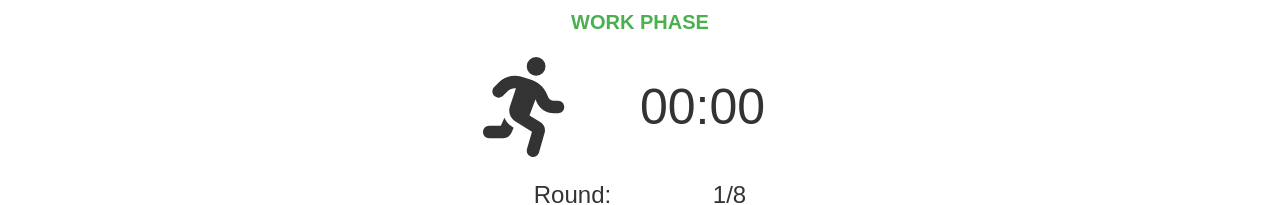
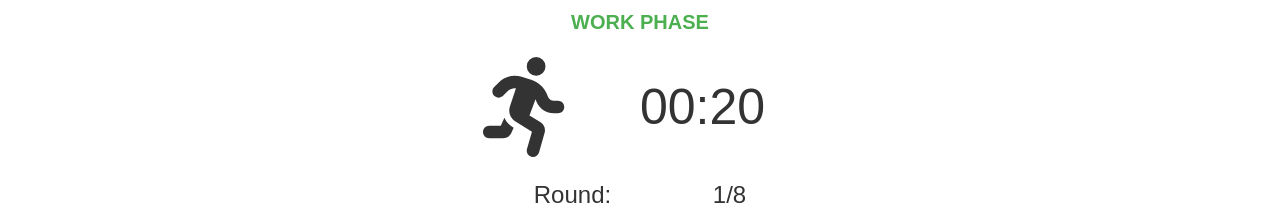
Before and after one commit to VoropN/tabata-timer, a Next.js app: page / in a window 1280 px wide. Shown: the part 273-478 px from the top of the page. Built offline with nearby package versions, Linux system fonts and the light colour scheme.

Commit message:
fix time calculation

```diff
--- a/components/TabataTimer.tsx
+++ b/components/TabataTimer.tsx
@@ -158,7 +158,13 @@ const TabataTimer = () => {
             className={styles.timerDisplayIcon}
             icon={isWorkPhase ? faRunning : faHand}
           />
-          <span>{formatTime(currentTime)}</span>
+          <span>
+            {formatTime(
+              isWorkPhase
+                ? Math.max(workTime - (currentTime % oneRound), 0) // Work phase remaining time
+                : Math.max(restTime - ((currentTime % oneRound) - workTime), 0) // Rest phase remaining time
+            )}
+          </span>
         </div>
 
         <div className={styles.roundStatus}>
```
